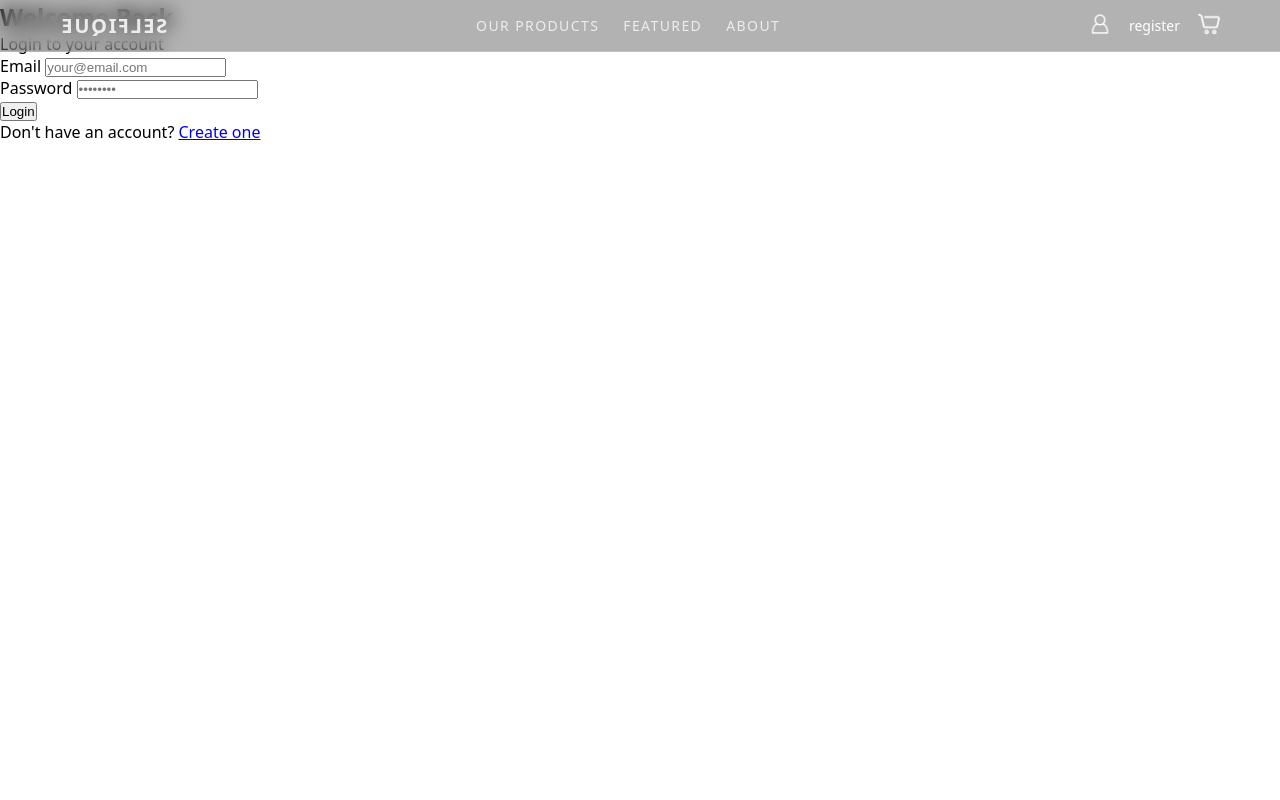
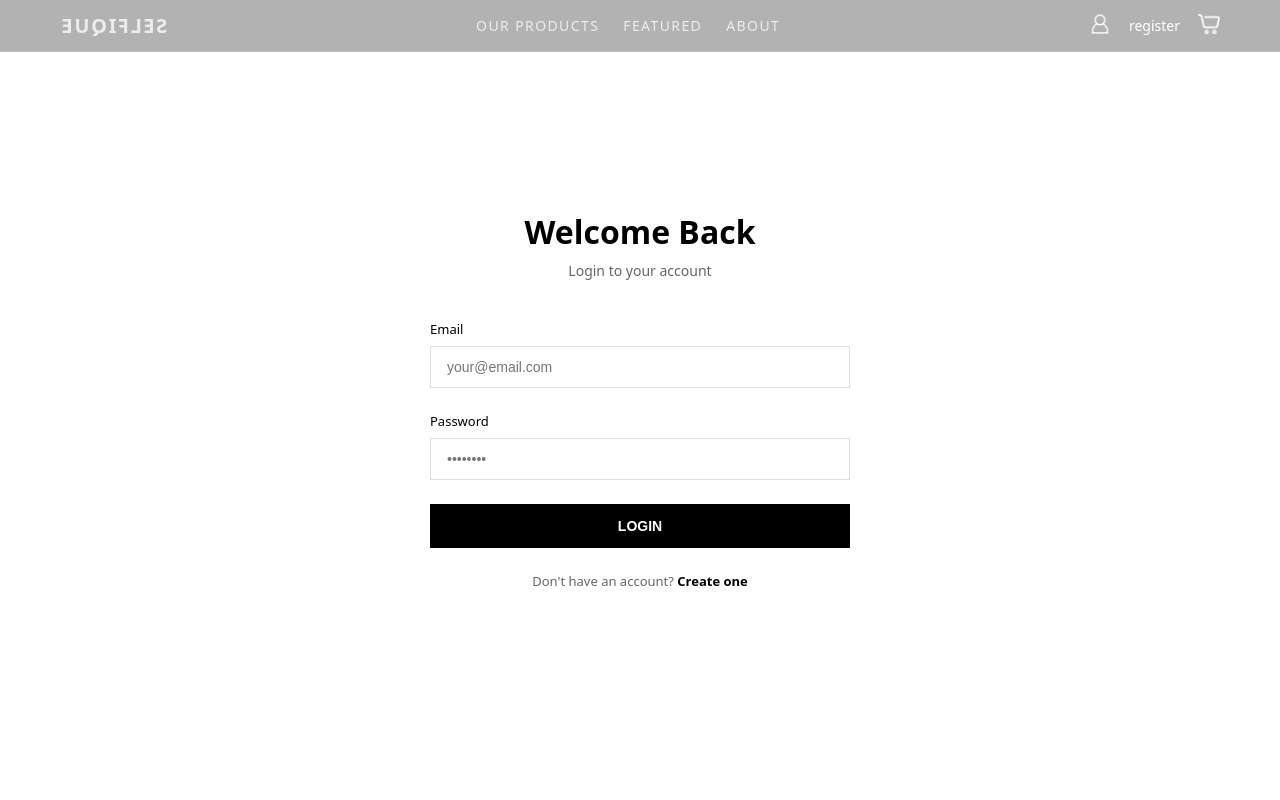
Before and after one commit to HamzaTazi9/xd-digital-posters-shop, a PHP site: page /login.html in a window 1280 px wide. Run offline with PHP 8.4, Linux system fonts and the light colour scheme.

Commit message:
feat: add login page with authentication form

```diff
--- a/Project-root/css/style.css
+++ b/Project-root/css/style.css
@@ -331,6 +331,96 @@ body {
   letter-spacing: 0.05em;
 }
 
+.auth-section {
+  min-height: 100vh;
+  display: flex;
+  align-items: center;
+  justify-content: center;
+  padding: 100px 20px;
+  background: #fff;
+}
+
+.auth-container {
+  width: 100%;
+  max-width: 420px;
+}
+
+.auth-box {
+  text-align: center;
+}
+
+.auth-box h1 {
+  font-size: 32px;
+  font-weight: 600;
+  margin-bottom: 8px;
+}
+
+.auth-subtitle {
+  font-size: 14px;
+  color: #666;
+  margin-bottom: 40px;
+}
+
+.auth-form {
+  text-align: left;
+}
+
+.form-group {
+  margin-bottom: 24px;
+}
+
+.form-group label {
+  display: block;
+  font-size: 13px;
+  font-weight: 500;
+  margin-bottom: 8px;
+}
+
+.form-group input {
+  width: 100%;
+  padding: 12px 16px;
+  border: 1px solid #ddd;
+  font-size: 14px;
+}
+
+.form-group input:focus {
+  outline: none;
+  border-color: #000;
+}
+
+.auth-btn {
+  width: 100%;
+  padding: 14px;
+  background: #000;
+  color: #fff;
+  border: none;
+  font-size: 14px;
+  font-weight: 600;
+  text-transform: uppercase;
+  cursor: pointer;
+}
+
+.auth-btn:hover {
+  opacity: 0.8;
+}
+
+.auth-switch {
+  text-align: center;
+  margin-top: 24px;
+  font-size: 13px;
+  color: #666;
+}
+
+.auth-switch a {
+  color: #000;
+  text-decoration: none;
+  font-weight: 600;
+}
+
+.auth-switch a:hover {
+  opacity: 0.6;
+}
+
 @media (max-width: 768px) {
   .footer-content {
     grid-template-columns: repeat(2, 1fr);
```
